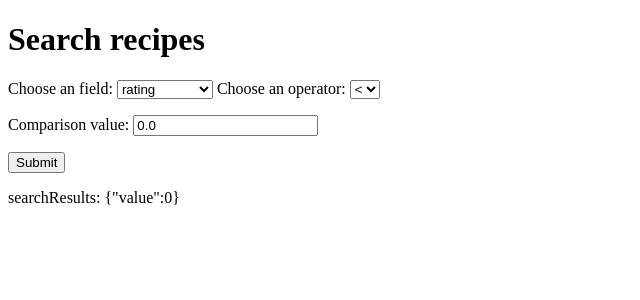
After one commit to NicTavares/cornucopia, a Spring Boot app: page /searchRecipe in a window 1280 px wide. The commit adds this page. Shown: the top 300 px of the page, without its empty margins (0-640 px from the left). Run offline with Spring Boot 4, Linux system fonts and the light colour scheme.

Commit message:
select where functionality added to nav

```diff
--- a/src/main/java/com/example/DAO/RecipeDAO.java
+++ b/src/main/java/com/example/DAO/RecipeDAO.java
@@ -30,6 +30,12 @@ public class RecipeDAO implements DAO<Recipe>{
 
     @Override
     public List<Recipe> list() {
+        String sql = "SELECT * FROM Recipe";
+        return jdbcTemplate.query(sql, rowMapper);
+    }
+
+    public List<Recipe> searchWhere(String field, String operator, float value) {
+        // TODO
         String sql = "SELECT * FROM Recipe";
         return jdbcTemplate.query(sql, rowMapper);
     }
--- /dev/null
+++ b/src/main/java/com/example/controller/SearchRecipeController.java
@@ -0,0 +1,32 @@
+package com.example.controller;
+
+import com.example.DAO.RecipeDAO;
+import com.example.models.RecipePayload;
+import com.example.models.SearchParams;
+import org.json.JSONException;
+import org.json.JSONObject;
+import org.springframework.beans.factory.annotation.Autowired;
+import org.springframework.stereotype.Controller;
+import org.springframework.ui.Model;
+import org.springframework.web.bind.annotation.GetMapping;
+import org.springframework.web.bind.annotation.ModelAttribute;
+import org.springframework.web.bind.annotation.RequestMapping;
+
+@Controller
+public class SearchRecipeController {
+    @GetMapping("/searchRecipe")
+    public String searchRecipes(@ModelAttribute SearchParams searchParams, Model model) throws JSONException {
+        model.addAttribute("SearchParams", searchParams);
+
+        JSONObject obj = new JSONObject();
+        obj.put("field", searchParams.getField());
+        obj.put("operator", searchParams.getOperator());
+        obj.put("value", searchParams.getValue());
+
+
+
+        model.addAttribute("searchResult", obj.toString());
+        return "searchRecipes";
+    }
+
+}
--- a/src/main/resources/static/index.html
+++ b/src/main/resources/static/index.html
@@ -45,7 +45,8 @@
     <nav>
         <a href="/uploadRecipe">Add a Recipe!</a> |
         <a href="loginPage.html">Login</a> |
-        <a href="/signup">Create an account</a>
+        <a href="/signup">Create an account</a> |
+        <a href="/searchRecipe">Search Recipes</a>
     </nav>
     <h1>Cornucopia</h1>
     <p>Welcome to Cornucopia, your recipe centre!</p>
--- a/src/main/resources/templates/result.html
+++ b/src/main/resources/templates/result.html
@@ -6,8 +6,8 @@
 </head>
 <body>
 <h1>Result</h1>
-<p th:text="'id: ' + ${greeting.id}" />
-<p th:text="'content: ' + ${greeting.content}" />
+<p th:text="'id: ' + ${searchParams.operator}" />
+<p th:text="'content: ' + ${searchParams.field}" />
 <a href="/greeting">Submit another message</a>
 </body>
 </html>
--- /dev/null
+++ b/src/main/resources/templates/searchRecipes.html
@@ -0,0 +1,28 @@
+<!DOCTYPE HTML>
+<html xmlns:th="https://www.thymeleaf.org">
+<head>
+    <title>Search</title>
+    <meta http-equiv="Content-Type" content="text/html; charset=UTF-8" />
+</head>
+<body>
+<h1>Search recipes</h1>
+<form action="#" th:action="@{/searchRecipe}" th:object="${SearchParams}" method="get">
+    <label for="field">Choose an field:</label>
+    <select id="field" name="field" th:field="*{field}">
+        <option value="averageScore">rating</option>
+        <option value="estimatedTime">time needed</option>
+        <option value="uploaderUUID">uploader ID</option>
+    </select>
+    <label for="operator">Choose an operator:</label>
+    <select id="operator" name="operator" th:field="*{operator}">
+        <option value="<"><</option>
+        <option value="=">=</option>
+        <option value="<">></option>
+    </select>
+    <p>Comparison value: <input type="number" min="0" th:field="*{value}" /></p>
+    <p><input type="submit" value="Submit" /></p>
+</form>
+<!--<h1>Result</h1>-->
+<p th:text="'searchResults: ' + ${searchResult}"></p>
+</body>
+</html>
```
Also changed, not shown: pom.xml (+12 -0 lines), src/main/java/com/example/models/SearchParams.java (added, +42 -0 lines).
